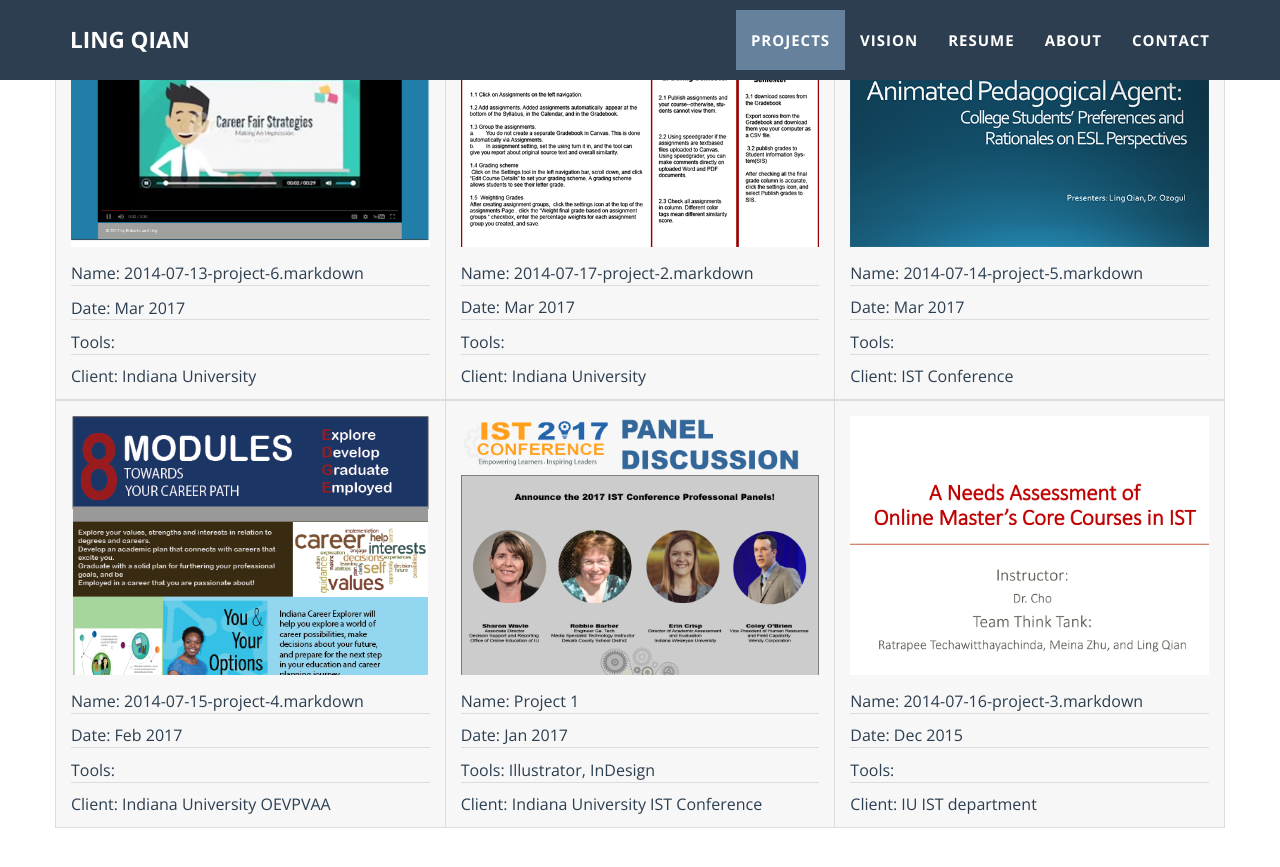
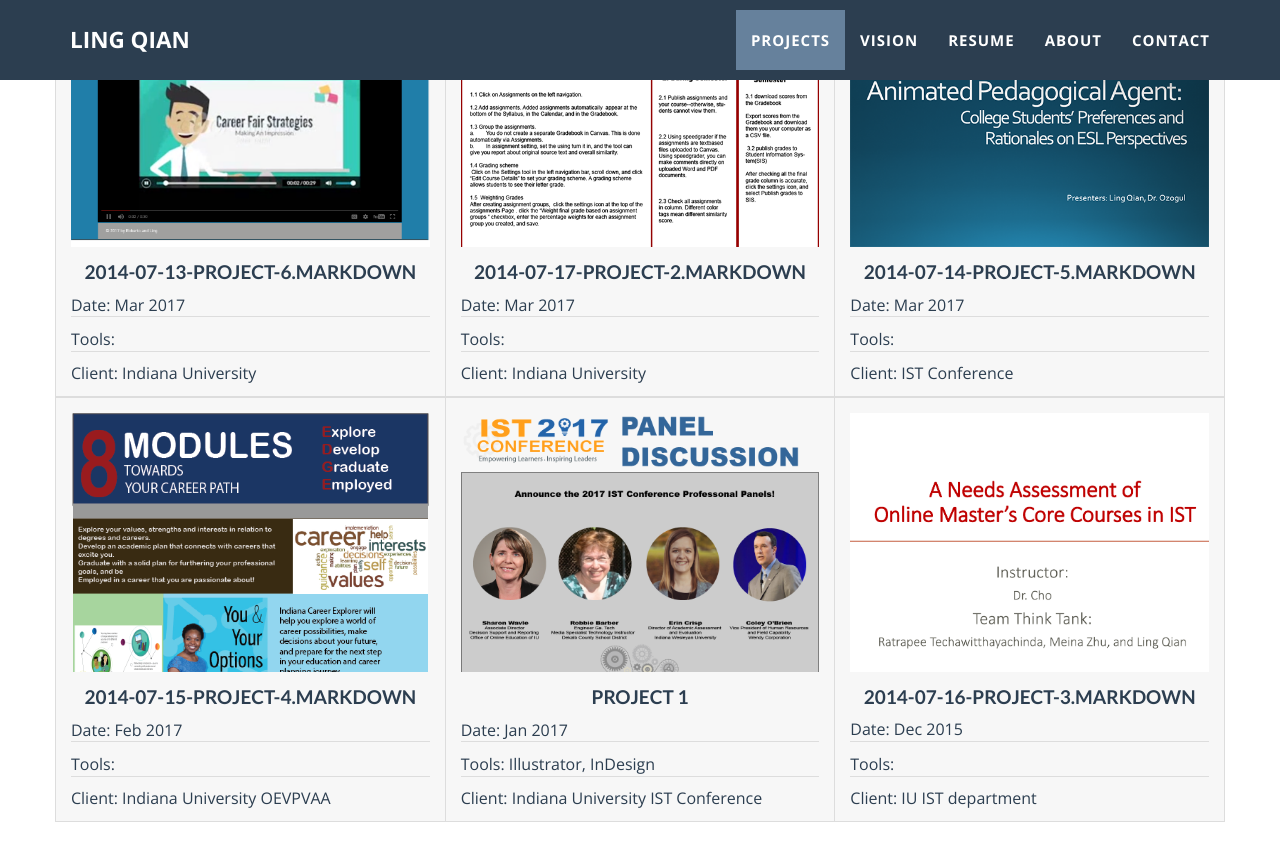
Before and after one commit to lingqiann/lingqiann.github.io, a Jekyll site: the page built from index.html, in a window 1280 px wide and 900 px high, scrolled down 1197 px. Shown: the top 867 px of the window. Built offline with Jekyll 4.4.1, drawn with Linux system fonts in a browser that asks for light colours.

Commit message:
Update projects.html

```diff
--- a/_includes/projects.html
+++ b/_includes/projects.html
@@ -19,7 +19,7 @@
                         <img src="/img/projects/{{ post.img }}" class="img-responsive" alt="{{ post.alt }}">
                     </a>
                     <div class="project-caption">
-                        <p>Name: {{ post.name }}</p>
+                        <h4 style="text-align: center;">{{ post.name }}</h4>
                         <p>Date: {{ post.date | date: "%b %Y" }}</p>
                         <p>Tools: {{ post.tools }} </p>
                         <p>Client: {{ post.client }}</p>
```
